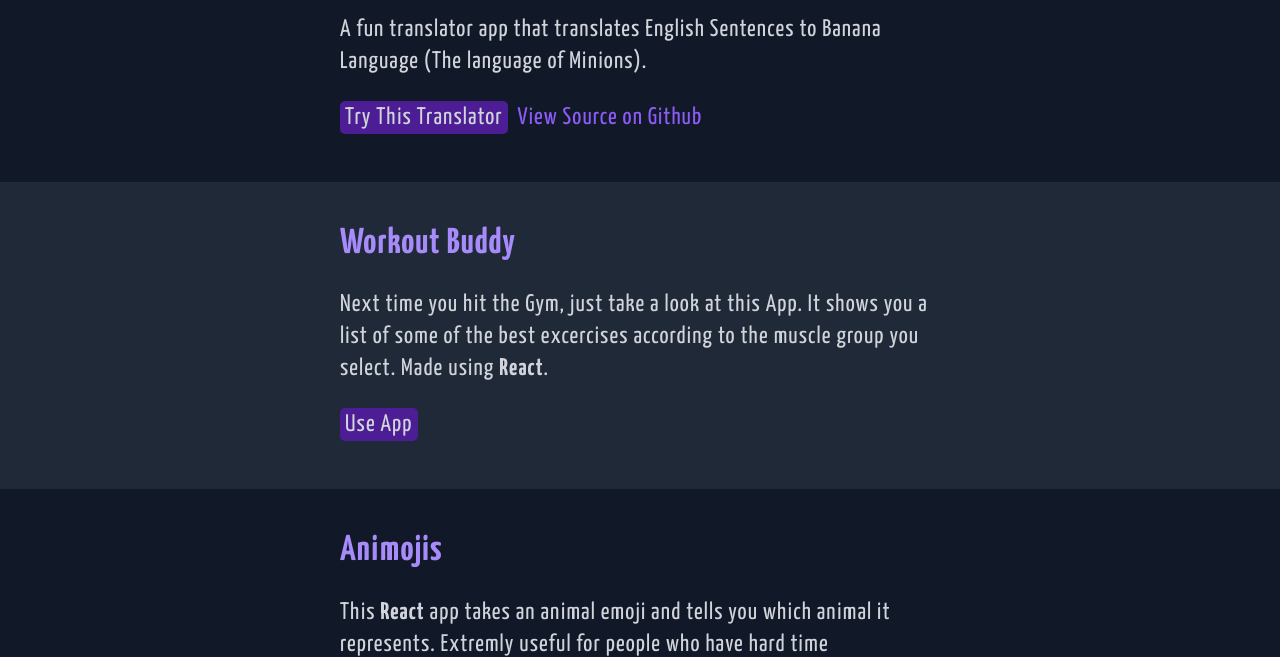
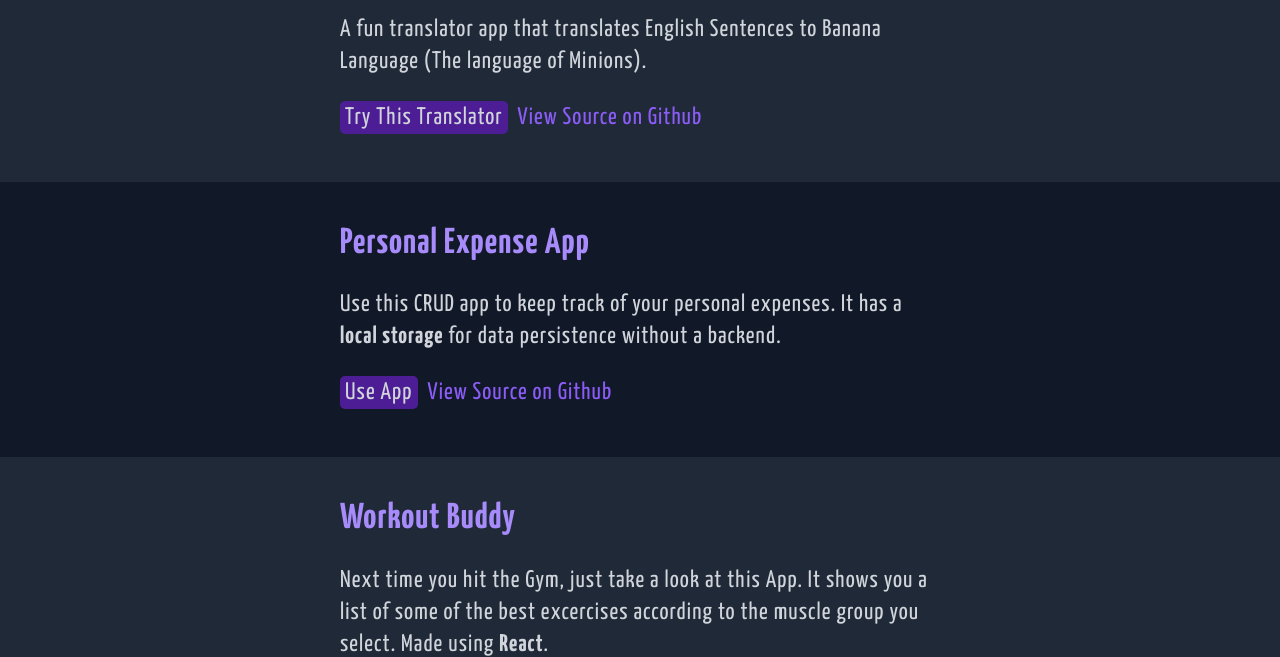
Before and after one commit to vermarishi1203/Portfolio-Site, a plain HTML site: page pages/projects.html in a window 1280 px wide. Shown: the part 658-1315 px from the top of the page. Drawn offline with Linux system fonts and the light colour scheme.

Commit message:
listed a project

```diff
--- a/pages/projects.html
+++ b/pages/projects.html
@@ -41,7 +41,7 @@
     </header>
     <main class="projects">
         <ul reversed class="projects-list">
-            <li class="darkbg">
+            <li class="lightbg">
                 <article class="center-text">
                     <h1>Do you like Minions?</h1>
                     <!-- <div class="date">30th November, 2020</div> -->
@@ -51,7 +51,17 @@
                     <a  href="https://bananatongue.netlify.app" class="primary-link" target="_blank">Try This Translator</a>
                     <a  href="https://github.com/vermarishi1203/Banana-Tongue" class="secondary-link" target="_blank">View Source on Github</a>
                 </article>
-
+            </li>
+            <li class="darkbg">
+                <article class="center-text">
+                    <h1>Personal Expense App</h1>
+                    <!-- <div class="date">14th December, 2020</div> -->
+                    <p>
+                        Use this CRUD app to keep track of your personal expenses. It has a <strong>local storage</strong> for data persistence without a backend.
+                    </p>
+                    <a  href="https://personalexpenseapp2byrishi.netlify.app/" class="primary-link" target="_blank">Use App</a>
+                    <a  href="https://github.com/vermarishi1203/Personal-Expense-App-2" class="secondary-link" target="_blank">View Source on Github</a>
+                </article class="center-text">
             </li>
             <li class="lightbg">
                 <article class="center-text">
```
